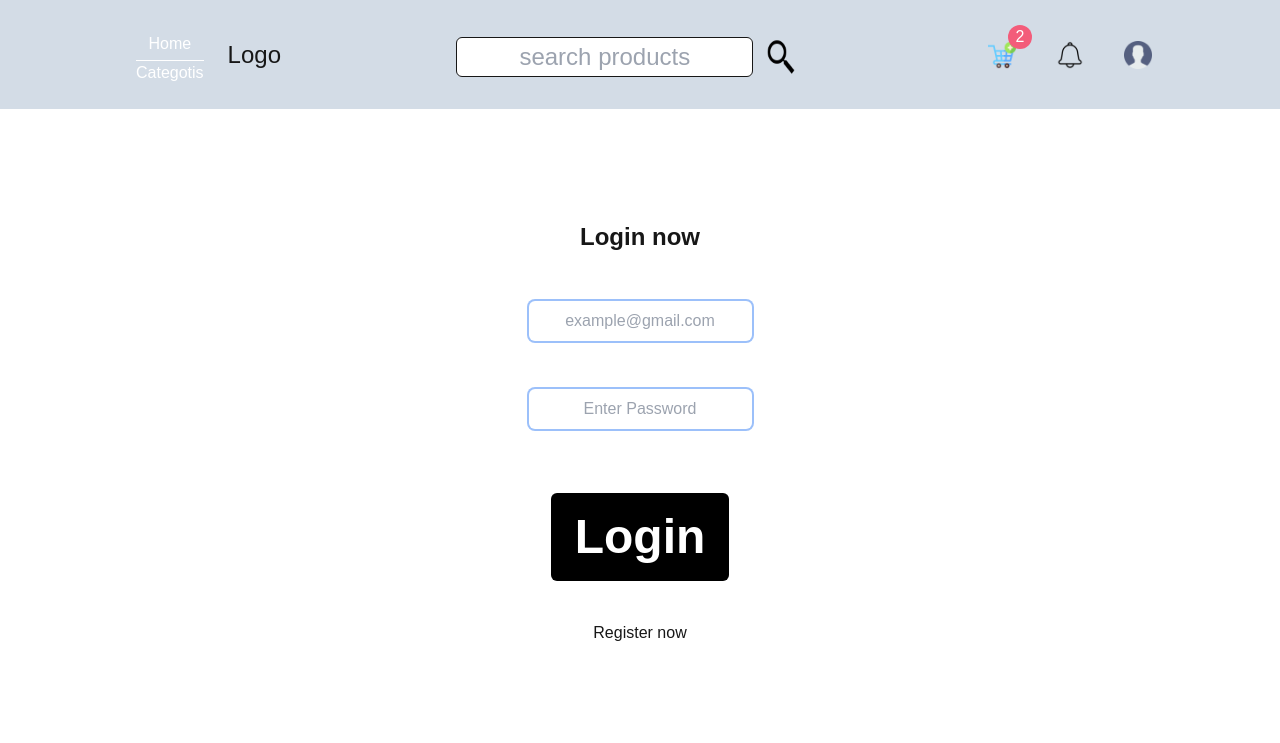
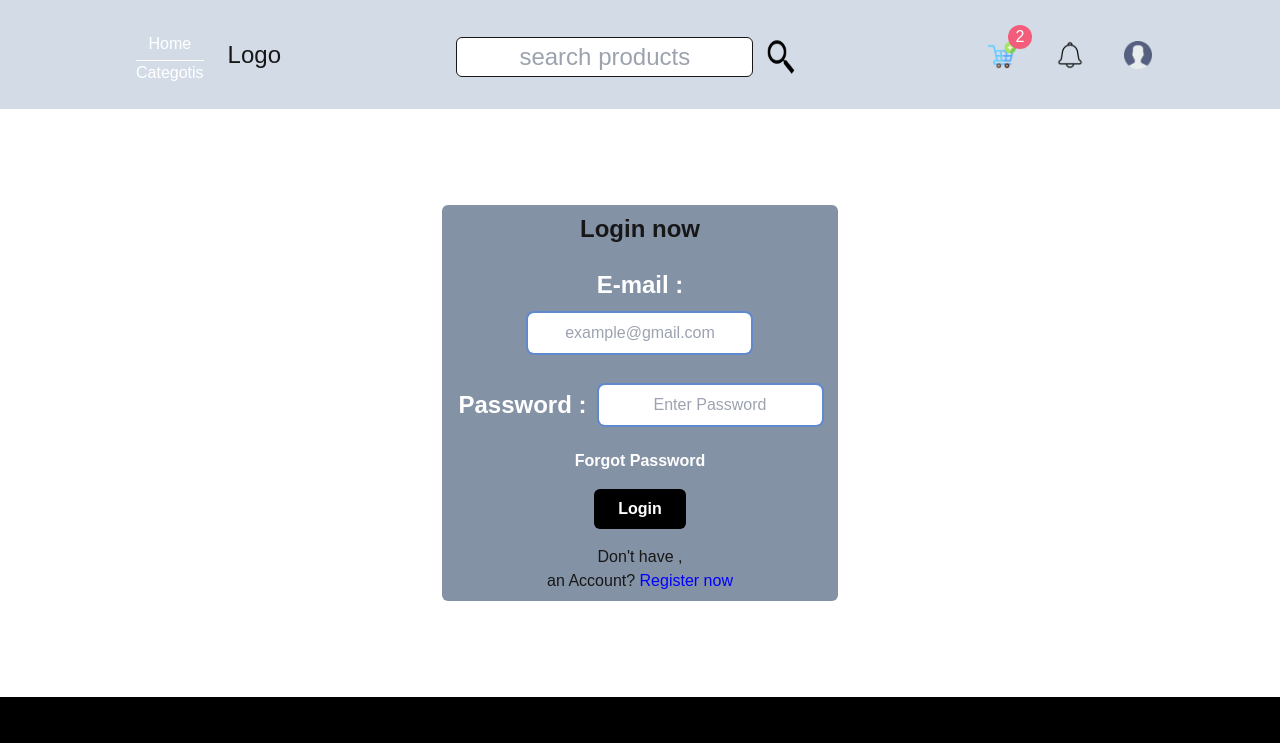
Before and after one commit to Azim-Mia/fontend-e-commerce-mvc, a Next.js app: page /login in a window 1280 px wide. Shown: the top 743 px of the page. Built offline with nearby package versions, Linux system fonts and the light colour scheme.

Commit message:
login file type problem not solve11

```diff
--- a/src/app/(pages)/login/page.tsx
+++ b/src/app/(pages)/login/page.tsx
@@ -1,174 +1,110 @@
 'use client';
-import React, { useState } from 'react';
 import PropTypes from 'prop-types';
+import React,{useState} from 'react';
 import axios from 'axios';
-import { useRouter } from 'next/navigation';
-
-const LoginPage = () => {
-  const [mode, setMode] = useState<'LOGIN' | 'REGISTER' | 'EMAIL_VERIFICATION' | 'RESET_PASSWORD'>('LOGIN');
+import {useRouter} from 'next/navigation';
+const LoginPage =()=>{
+  const [mode, setMode] = useState('LOGIN');
   const [userName, setUserName] = useState('');
   const [userEmail, setUserEmail] = useState('');
-  const [password, setPassword] = useState('');
-  const [emailCode, setEmailCode] = useState<string | null>(null);
+  const [password, setPassword] =useState('');
+  const [emailCode, setEmailCode] = useState(null);
+  const [resetPassword] = useState('');
   const [isLoading, setIsLoading] = useState(false);
   const [message, setMessage] = useState('');
-  const [error, setError] = useState<string | null>(null);
-  const router = useRouter();
+  const [error, setError] = useState('')
+const router = useRouter();
+enum MODL {
+    LOGIN = "LOGIN",
+    REGISTER = "REGISTER",
+    EMAIL_VERIFICATION = "EMAIL_VERIFICATION",
+    RESET_PASSWORD = "RESET_PASSWORD"
+  }
 
-  const formTitle =
-    mode === 'LOGIN' ? 'Login now' :
-    mode === 'REGISTER' ? 'Register now' :
-    mode === 'RESET_PASSWORD' ? 'Reset your password' : 'Verify your Email';
+  const formTitle = mode === MODL.LOGIN
+  ? "Login now" : mode === MODL.REGISTER
+  ? "Register now" : mode === MODL.RESET_PASSWORD ? "Reset your password" : "Verify your Email";
+  const buttonTitle = mode === MODL.LOGIN
+  ? "Login" : mode === MODL.REGISTER
+  ? "Register" : mode === MODL.RESET_PASSWORD ? "Reset" : "Verify";
+ // const wixClient = useWixClient();
+ const handleSubmit= async(e: React.FormEvent<HTMLFormElement>)=>{
+   try{
+    e.preventDefault();
+    axios.defaults.withCredentials = true;
+   if(mode === 'RESET_PASSWORD'){
+    setMode('EMAIL_VERIFICATION')
+    }else if(mode === 'EMAIL_VERIFICATION'){
+      setIsLoading(true)
+    //send varification code
+    console.log(userEmail)
+   }else if(mode === 'REGISTER'){
+     //send create user
+     alert('REGISTER')
+   }else if(mode === 'LOGIN'){
+     //send login request
+axios.defaults.withCredentials = true;
+     const user = {
+       email:userEmail,
+       password:password,
+     }
+     const {data} = await axios.post('http://localhost:3001/auth/users/login',user)
+     if(data.success == true){
+       router.push('/profile');
+       setMessage(data?.message);
+       setError('')
+     }
+     console.log(userName,password, userEmail,emailCode,resetPassword)
+   }else{
+     setError('Something problem, Try again.')
+   }
+   }catch(err:unknown){
+     console.log(err)
+     setIsLoading(false);
+     setError(err?.message)
+     setMessage('');
+   }
+ }
+  return (<div className ="w-[calc({100vh-80px}] px-4 md:px-8 lg:px-16 xl:px-32 2xl:px-64 flex flex-col gap-3 items-center justify-center text-center mt-24 relative">
+  <form className="flex flex-col justify-center items-center text-center gap-4 bg-gray rounded-md p-2" onSubmit={handleSubmit}>
+ <h1 className = "text-2xl font-semibold">{formTitle}</h1>
+    { mode === MODL.REGISTER ? (<div className="flex flex-row xs:flex-col justify-center text-center items-center xs:gap-3">
+      <label className="text-2xl text-white font-semibold">Username : </label>
+    <input type="text" id="userName" name="username" placeholder="Enter Name"  className="p-2 ring-2 ring-gary-100 rounded-md text-center cursor-pointer" onChange={(e)=>setUserName(e.target.value)}/>
+    </div>
+    ):null}
+    { mode === MODL.RESET_PASSWORD || mode === MODL.LOGIN || mode === MODL.REGISTER ? (<div className="flex flex-row xs:flex-col text-center justify-center items-center xs:gap-3 xs:p-2 xs:text-1xl">
+    <label className="text-2xl font-semibold text-white">E-mail : </label>
+    <input type="email" id="email" name="email" required="email required" placeholder="example@gmail.com"  className="p-2 ring-2 ring-gary-100 rounded-md text-center cursor-pointer" onChange={(e)=>setUserEmail(e.target.value)}/>
+    </div>
+    ):null}
+    { mode === MODL.LOGIN || mode === MODL.REGISTER ? (<div className="flex flex-col md:flex-row lg:flex-row text-center justify-center items-center xs:gap-3 xs:p-2 xs:text-1xl">
+      <label className="text-2xl text-white font-semibold">Password : </label>
+    <input type="password" id="password" name="password" placeholder="Enter Password" required='password required'  className="ring-2 ring-gary-100 rounded-md text-center p-2 cursor-pointer" onChange={(e)=>setPassword(e.target.value)}/>
+    </div>
+    ):null}
+     { mode === MODL.EMAIL_VERIFICATION ? (<div className="flex flex-wrap text-center items-center gap-2">
+      <label className="text-2xl text-white font-semibold">Code: </label>
+    <input type="number" id="Code" name="Code" placeholder="verification code" required="email code required" className="p-2 ring-2 ring-gary-100 rounded-md cursor-pointer text-center" onChange={(e)=>setEmailCode(e.target.value)}/>
+    </div>
+    ):null}
+    {mode === MODL.LOGIN && (<div><button onClick={()=>setMode(MODL.RESET_PASSWORD)}><p className="text-white font-semibold">Forgot Password</p></button></div>)}
+      {mode === MODL.EMAIL_VERIFICATION && (<div className="flex gap-4">
+      <p onClick={()=>setMode(MODL.RESET_PASSWORD)}>Go Beack</p>
+      <button className="text-blue text-1.5xl font-semibold" onClick={handleSubmit}>Resend</button></div>)}
 
-  const buttonTitle =
-    mode === 'LOGIN' ? 'Login' :
-    mode === 'REGISTER' ? 'Register' :
-    mode === 'RESET_PASSWORD' ? 'Reset' : 'Verify';
-
-  const handleSubmit = async (e: React.FormEvent<HTMLFormElement>) => {
-    e.preventDefault();
-    setIsLoading(true);
-
-    try {
-      axios.defaults.withCredentials = true;
-
-      if (mode === 'RESET_PASSWORD') {
-        setMode('EMAIL_VERIFICATION');
-      } else if (mode === 'EMAIL_VERIFICATION') {
-        console.log(userEmail);
-      } else if (mode === 'REGISTER') {
-        alert('REGISTER');
-      } else if (mode === 'LOGIN') {
-        const user = { email: userEmail, password };
-        const { data } = await axios.post('http://localhost:3001/auth/users/login', user);
-
-        if (data.success) {
-          router.push('/profile');
-          setMessage(data.message);
-          setError(null);
-        }
-      } else {
-        setError('Something went wrong, please try again.');
-      }
-    } catch (err) {
-      setError((err as Error).message);
-    } finally {
-      setIsLoading(false);
-    }
-  };
-
-  return (
-    <div className="px-4 md:px-8 lg:px-16 xl:px-32 2xl:px-64 flex flex-col gap-3 items-center justify-center text-center mt-24 relative">
-      <form className="flex flex-col justify-center items-center text-center gap-4 bg-gray-800 rounded-md p-4" onSubmit={handleSubmit}>
-        <h1 className="text-2xl font-semibold">{formTitle}</h1>
-
-        {mode === 'REGISTER' && (
-          <div className="flex flex-col gap-2">
-            <label className="text-white font-semibold">Username:</label>
-            <input
-              type="text"
-              id="userName"
-              placeholder="Enter Name"
-              className="p-2 ring-2 ring-gray-100 rounded-md text-center"
-              onChange={(e) => setUserName(e.target.value)}
-            />
-          </div>
-        )}
-
-        {(mode === 'LOGIN' || mode === 'REGISTER' || mode === 'RESET_PASSWORD') && (
-          <div className="flex flex-col gap-2">
-            <label className="text-white font-semibold">E-mail:</label>
-            <input
-              type="email"
-              id="email"
-              required
-              placeholder="example@gmail.com"
-              className="p-2 ring-2 ring-gray-100 rounded-md text-center"
-              onChange={(e) => setUserEmail(e.target.value)}
-            />
-          </div>
-        )}
-
-        {(mode === 'LOGIN' || mode === 'REGISTER') && (
-          <div className="flex flex-col gap-2">
-            <label className="text-white font-semibold">Password:</label>
-            <input
-              type="password"
-              id="password"
-              required
-              placeholder="Enter Password"
-              className="p-2 ring-2 ring-gray-100 rounded-md text-center"
-              onChange={(e) => setPassword(e.target.value)}
-            />
-          </div>
-        )}
-
-        {mode === 'EMAIL_VERIFICATION' && (
-          <div className="flex flex-col gap-2">
-            <label className="text-white font-semibold">Verification Code:</label>
-            <input
-              type="number"
-              id="Code"
-              required
-              placeholder="Enter code"
-              className="p-2 ring-2 ring-gray-100 rounded-md text-center"
-              onChange={(e) => setEmailCode(e.target.value)}
-            />
-          </div>
-        )}
-
-        {mode === 'LOGIN' && (
-          <button
-            type="button"
-            onClick={() => setMode('RESET_PASSWORD')}
-            className="text-white font-semibold mt-2"
-          >
-            Forgot Password?
-          </button>
-        )}
-
-        {mode === 'EMAIL_VERIFICATION' && (
-          <div className="flex gap-4">
-            <p className="text-white cursor-pointer" onClick={() => setMode('RESET_PASSWORD')}>Go Back</p>
-            <button type="button" className="text-blue-500 font-semibold" onClick={handleSubmit}>Resend</button>
-          </div>
-        )}
-
-        <button type="submit" className="text-lg font-semibold py-2 px-6 bg-black text-white rounded-md disabled:cursor-not-allowed" disabled={isLoading}>
-          {isLoading ? "Loading..." : buttonTitle}
-        </button>
-
-        {error && <p className="text-red-500">{error}</p>}
-
-        {mode === 'LOGIN' && (
-          <div>
-            <p className="text-white">Don't have an account?</p>
-            <button type="button" className="text-blue-500" onClick={() => setMode('REGISTER')}>Register now</button>
-          </div>
-        )}
-
-        {mode === 'REGISTER' && (
-          <div>
-            <p className="text-white">Already Registered?</p>
-            <button type="button" className="text-blue-500 font-semibold" onClick={() => setMode('LOGIN')}>Login</button>
-          </div>
-        )}
-
-        {mode === 'RESET_PASSWORD' && (
-          <div className="flex gap-3 text-white">
-            <p className="cursor-pointer" onClick={() => setMode('LOGIN')}>Go back to</p>
-            <p className="text-blue-500 font-semibold cursor-pointer" onClick={() => setMode('EMAIL_VERIFICATION')}>Login</p>
-          </div>
-        )}
-
-        {message && <div className="text-white">{message}</div>}
-      </form>
-    </div>
-  );
+ <button type="submit" className= "text-1xl font-semibold py-2 px-6 bg-black text-white rounded-md disabled:cursor-not-allowed" disabled={isLoading}>{isLoading ? "Loading...":buttonTitle}</button>
+ {error && <p>{error}</p>}
+ {mode === MODL.LOGIN && (<div onClick={()=>setMode(MODL.REGISTER)}>{"Don't"} have , <br/> an Account? <button className="text-blue">Register now</button></div>)}
+{mode === MODL.REGISTER && (<div>Already Register? <button onClick={()=>setMode(MODL.LOGIN)}><p className="text-blue font-semibold">Login</p></button></div>)}
+{mode === MODL.RESET_PASSWORD && (<div className="flex gap-3 text-white"><p onClick={()=>setMode(MODL.LOGIN)}>Go back to</p>
+<p className="text-blue font-semibold" onClick={()=>setMode(MODL.EMAIL_VERIFICATION)}>Login</p></div>)}
+{message && (<div className="text-white">{message}</div>)}
+  </form>
+  </div>)
+}
+LoginPage.propTypes = {
+  //other properties
+  message: PropTypes.string.isRequired,
 };
-
-LoginPage.propTypes = {
-  message: PropTypes.string,
-};
-
-export default LoginPage;
+export default LoginPage
```
